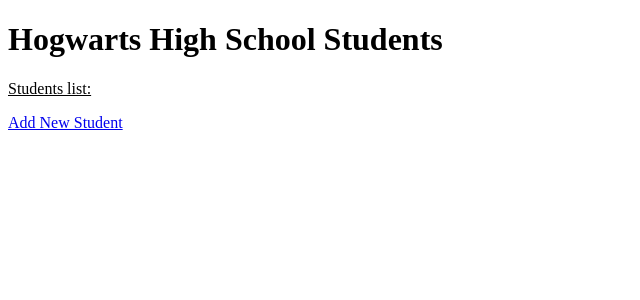
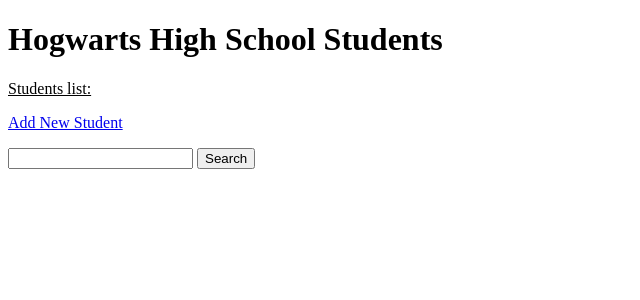
Before and after one commit to anpatricia06/SSWP-Final-Project-Group-A, a Django app: page /students/ in a window 1280 px wide. Shown: the part 130-430 px from the top of the page, without its empty margins (0-640 px from the left). Run offline with Django 3.2, Linux system fonts and the light colour scheme; data that the repository does not hold is empty; some libraries are stand-ins or nearby versions.

Commit message:
i updated student.html

```diff
--- a/final_exam/school/templates/student.html
+++ b/final_exam/school/templates/student.html
@@ -13,4 +13,9 @@
 <p>
     <a href="{% url 'add_student' %}">Add New Student</a>
 </p>
+<form method="post" action="">
+    {% csrf_token %}
+    <input name="s_name" type="text" />
+    <button type="submit">Search</button>
+</form>
 {% endblock %}
```
